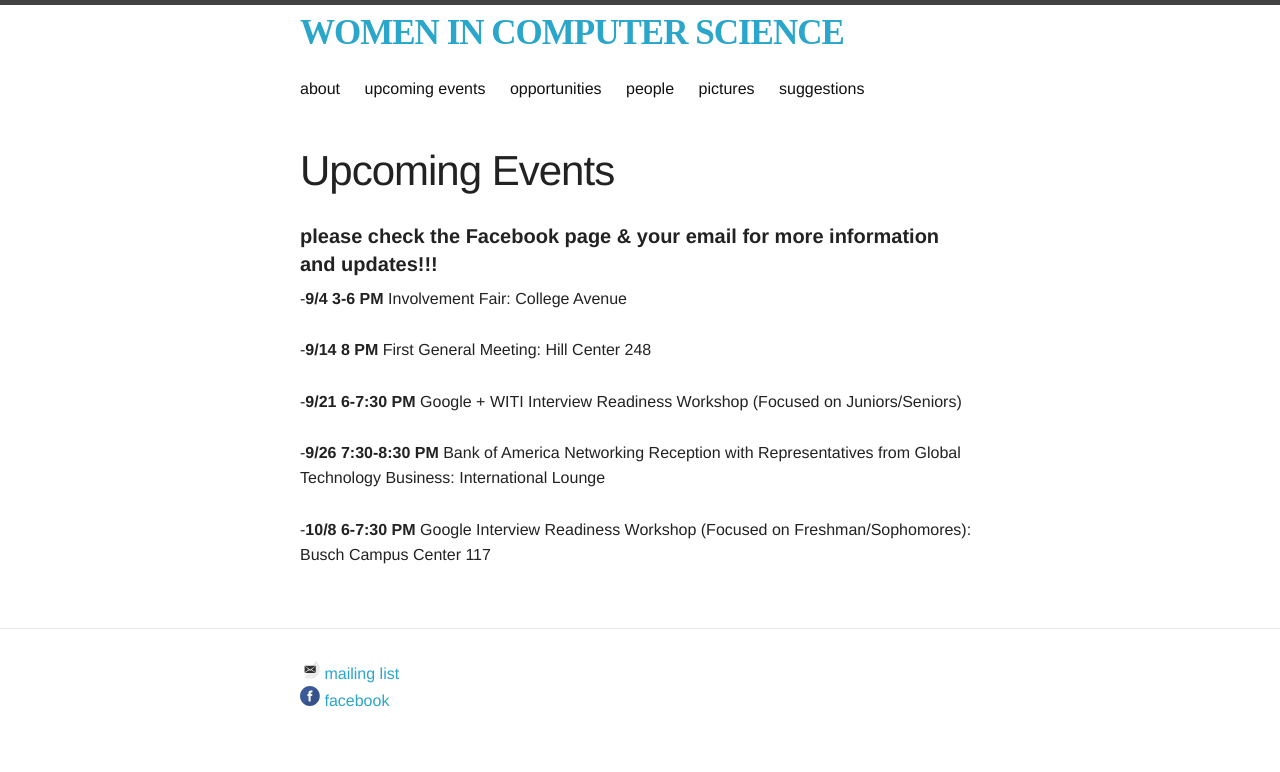
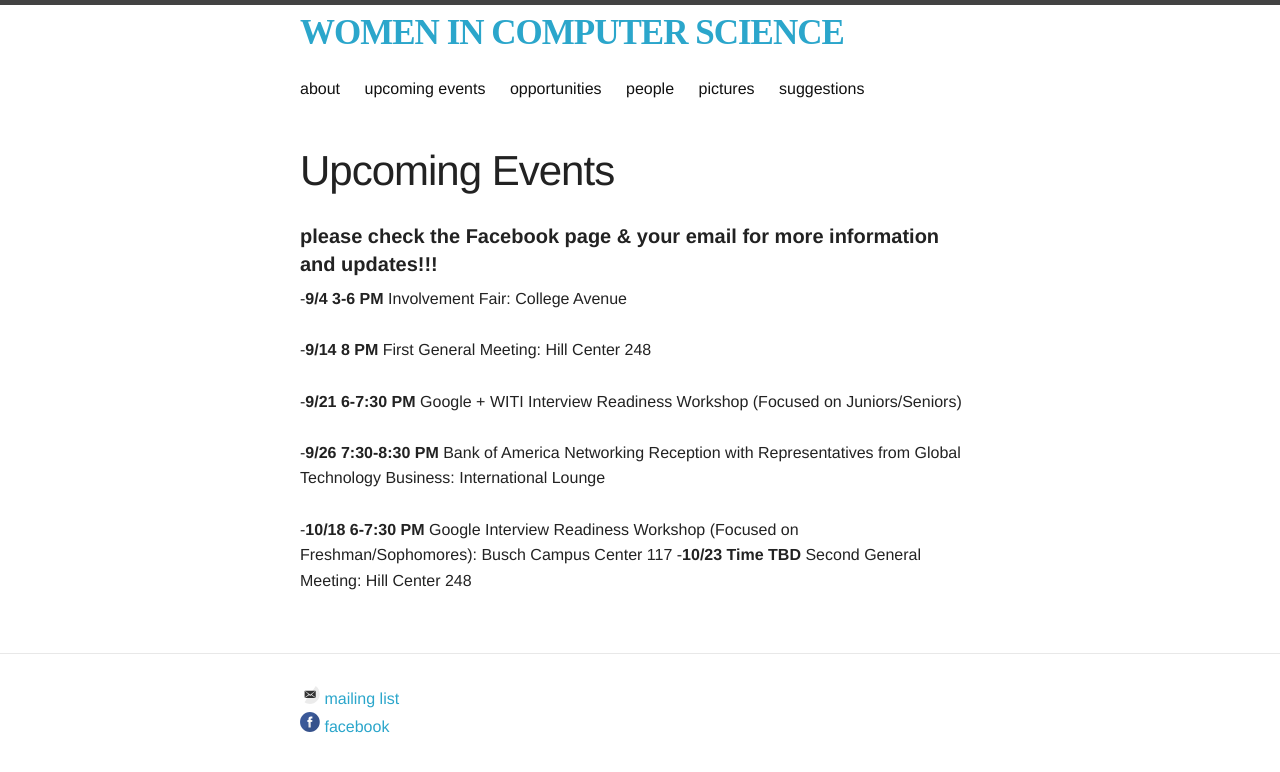
Before and after one commit to scarletwcs/ruwics.github.io, a Jekyll site: the page built from events.md, in a window 1280 px wide. Shown: the top 772 px of the page. Built offline with Jekyll 4.4.1, drawn with Linux system fonts in a browser that asks for light colours; nearby versions of some CDN libraries; some web fonts are replaced.

Commit message:
Update events.md

```diff
--- a/events.md
+++ b/events.md
@@ -10,4 +10,5 @@ permalink: /events/
 -**9/14 8 PM** First General Meeting: Hill Center 248<br><br>
 -**9/21 6-7:30 PM** Google + WITI Interview Readiness Workshop (Focused on Juniors/Seniors)<br><br>
 -**9/26 7:30-8:30 PM** Bank of America Networking Reception with Representatives from Global Technology Business: International Lounge<br><br>
--**10/8 6-7:30 PM** Google Interview Readiness Workshop (Focused on Freshman/Sophomores): Busch Campus Center 117
+-**10/18 6-7:30 PM** Google Interview Readiness Workshop (Focused on Freshman/Sophomores): Busch Campus Center 117
+-**10/23 Time TBD** Second General Meeting: Hill Center 248
```
